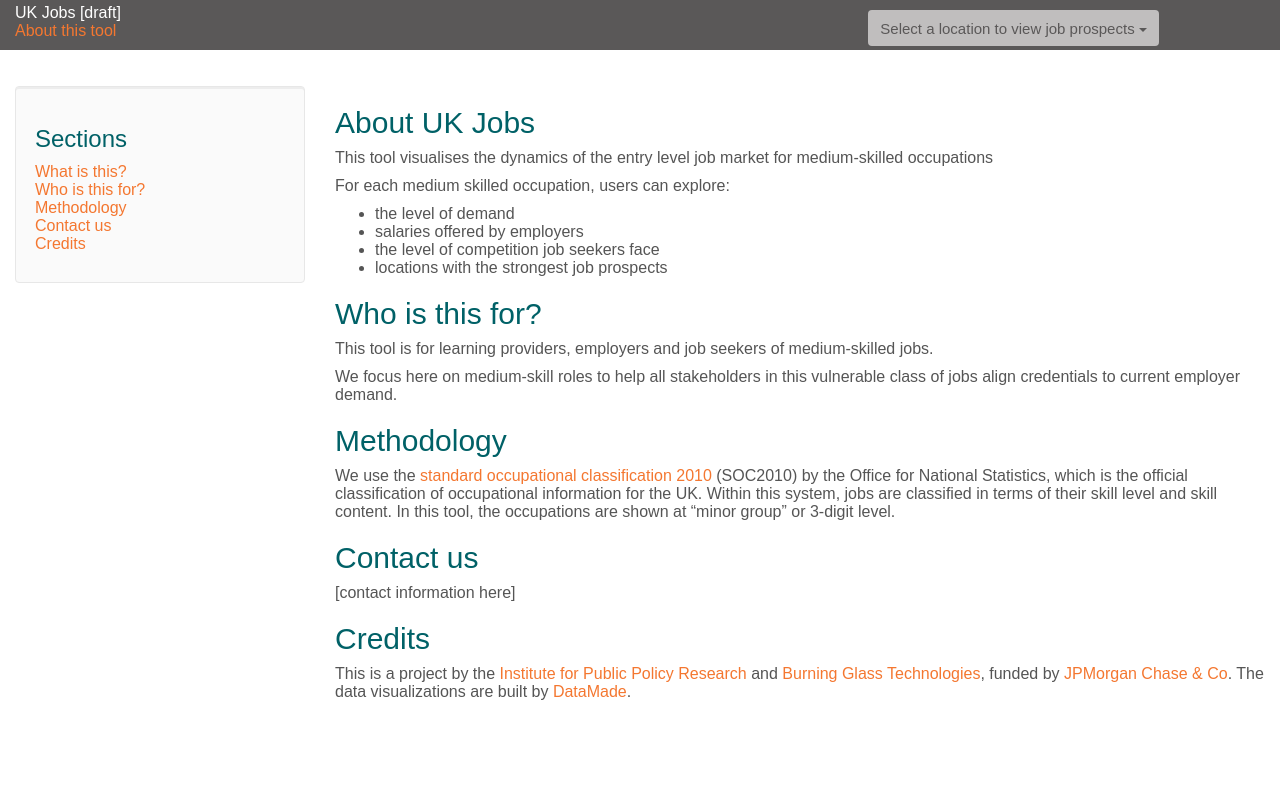
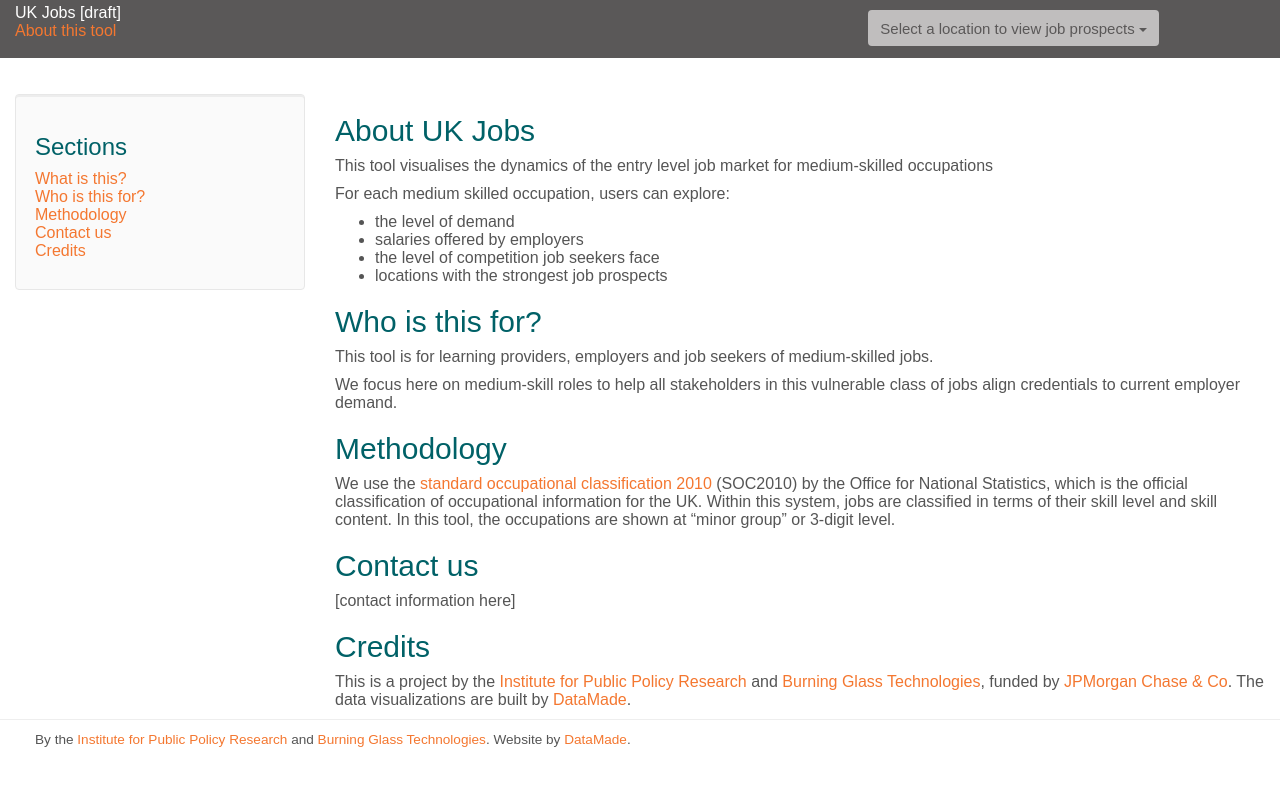
Before and after one commit to BGT-Analytics/where-the-work-is, a Jekyll site: the page built from about.html, in a window 1280 px wide. Shown: the top 786 px of the page. Built offline with Jekyll 4.4.1, drawn with Linux system fonts in a browser that asks for light colours; nearby versions of some CDN libraries; a script that is not in the unit is left out.

Commit message:
reorganize layout

```diff
--- a/_layouts/default.html
+++ b/_layouts/default.html
@@ -116,7 +116,7 @@
         </div>
         <div class='col-sm-6'>
 
-          <p id="breadcrumbs"></p>
+          <p id="breadcrumbs">&nbsp;</p>
           <p id="current-location-name"></p>
 
         </div>
@@ -142,6 +142,14 @@
 
       </div>
     </div> <!-- /container -->
+
+    <div class="container-fluid" id="footer">
+      <div class='col-md-12'>
+        <small class='muted'>
+          By the <a href='http://ippr.org' target="_blank">Institute for Public Policy Research</a> and <a href='http://burning-glass.com/' target="_blank">Burning Glass Technologies</a>. Website by <a href='http://datamade.us' target="_blank">DataMade</a>.
+        </small>
+      </div>
+    </div>
     <script src="/js/analytics_lib.js"></script>
   </body>
 </html>
--- a/css/custom.css
+++ b/css/custom.css
@@ -49,6 +49,7 @@ hr {
 #control-pane{
   background-color: #5a5858;
   padding: 4px 0px;
+  height: 58px;
 }
 #control-pane h3{
   color: #fff;
@@ -67,6 +68,7 @@ hr {
   font-size: 26px;
   font-weight: 700;
   padding-top: 0px;
+  margin-bottom: 0px;
 }
 #breadcrumbs{
   margin-bottom: 0px;
@@ -81,11 +83,6 @@ hr {
   border: none;
   background-color: #C0BEBE;
   color: #5A5858;
-}
-
-
-#chart-content {
-  display: block;
 }
 
 
@@ -202,7 +199,10 @@ hr {
 
 
 
-
+#footer{
+  padding: 10px 20px;
+  border-top: 1px solid #eee;
+}
 .footer-brand { margin-bottom: 10px;}
 
 
@@ -240,7 +240,7 @@ table thead tr th, table tfoot tr th, table tfoot tr td, table tbody tr th, tabl
     display: inline;
   }
 
-  #chart-content{
+  .chart-col{
     padding-left: 0px;
     padding-right: 0px;
   }
```
Also changed, not shown: index.html (+12 -26 lines).
